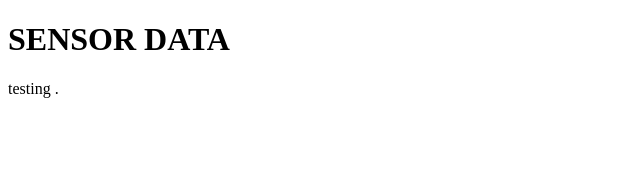
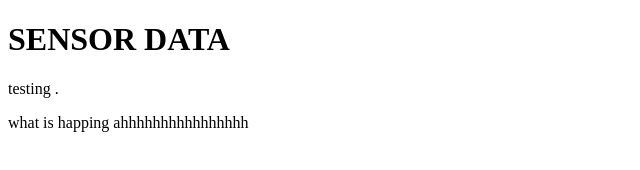
Before and after one commit to gitpeke/gitpeke, a plain HTML site: page index.html in a window 1280 px wide. Shown: the whole page, without its empty margins (0-640 px from the left). Drawn offline with Linux system fonts and the light colour scheme.

Commit message:
Update index.html

```diff
--- a/index.html
+++ b/index.html
@@ -8,5 +8,6 @@
 <body>
 <h1>SENSOR DATA</h1>
 <p>testing .</p>
+<p>what is happing ahhhhhhhhhhhhhhhh</p>
 </body>
 </html>
```
